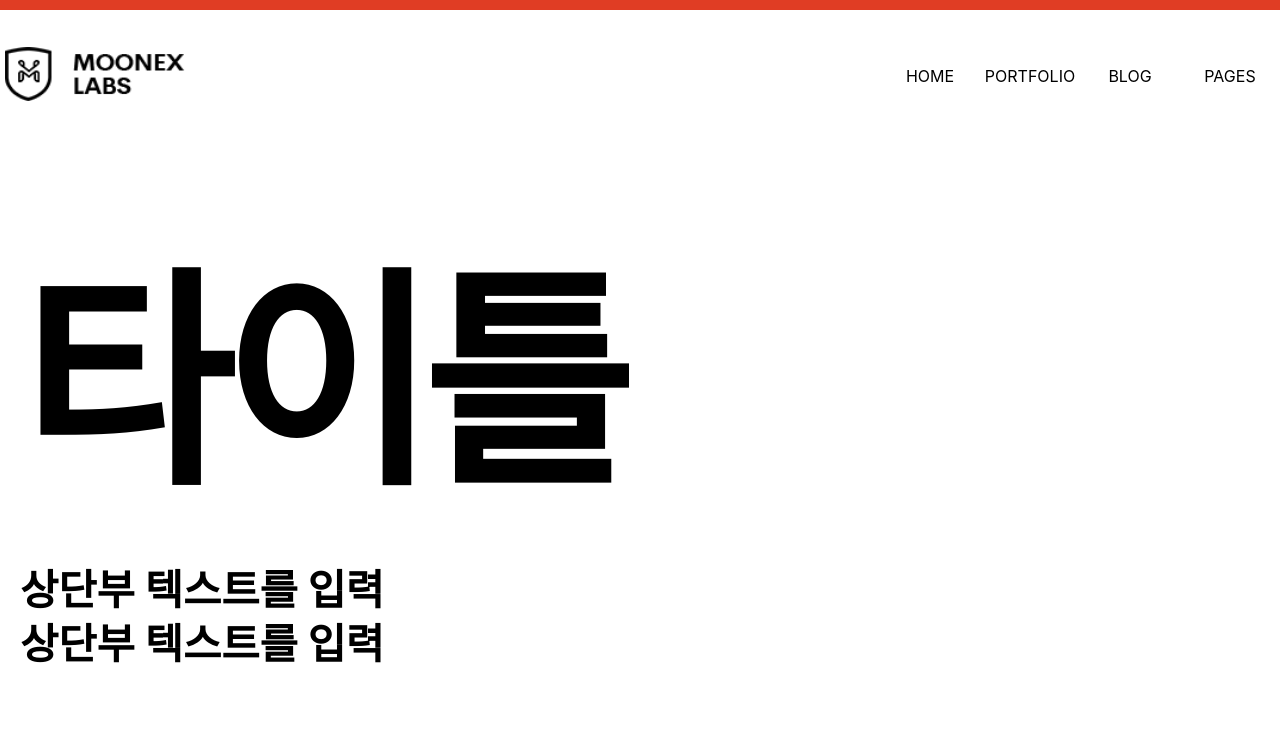
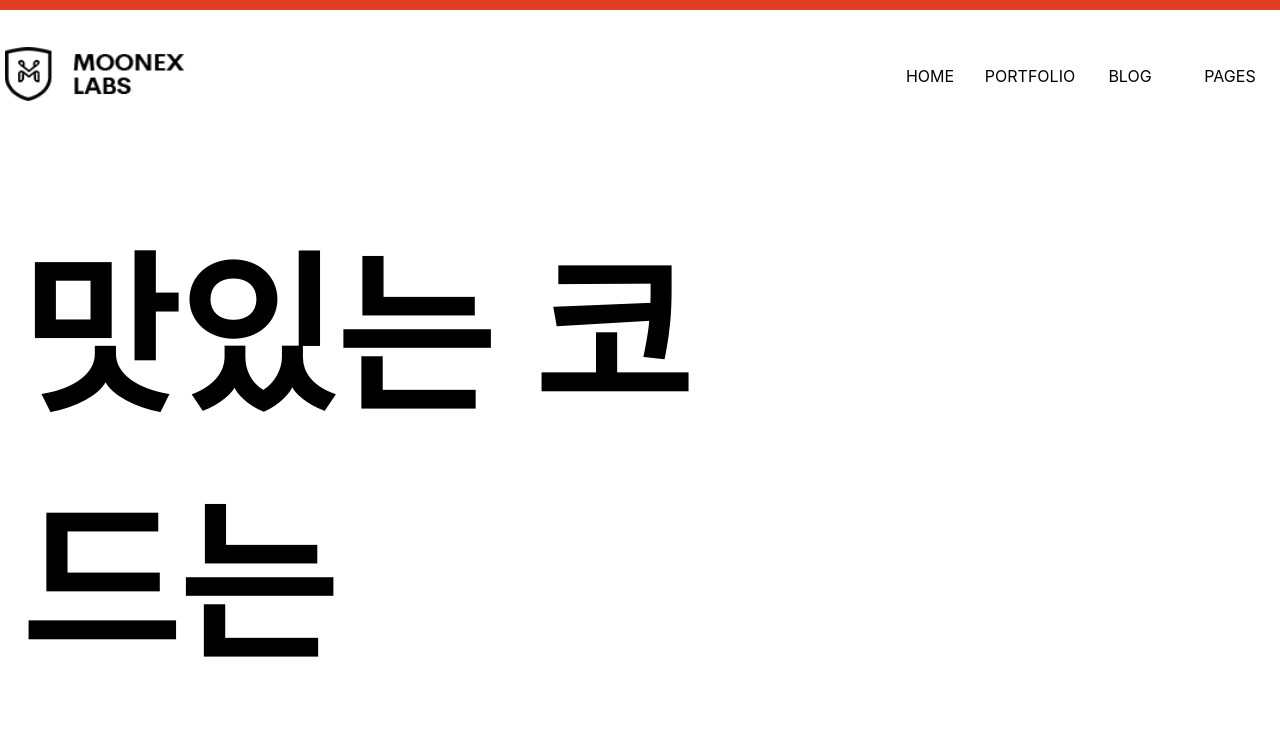
Before and after one commit to parkcheonju/parcheonju_portfolio, a React (Create React App) app: page / in a window 1280 px wide. Shown: the top 744 px of the page. Built offline with nearby package versions, Linux system fonts and the light colour scheme; a web font is replaced by a local one.

Commit message:
h1 modify commit

```diff
--- a/src/components/Sections/Section1.js
+++ b/src/components/Sections/Section1.js
@@ -8,7 +8,7 @@ export default function Section1() {
         <div className="Section1_container">
           <div className="Section1_left">
             <div className="Section1_left-title">
-              <h1>타이틀</h1>
+              <h1>맛있는 코드는<br/>성능도 맛있다!<br/></h1>
             </div>
             <div className="Section1_left-text1">
               <p>
--- a/src/components/css/Section1.css
+++ b/src/components/css/Section1.css
@@ -29,8 +29,7 @@
 }
 
 .Section1_left-title h1 {
-  font-size: 14.375rem;
-  letter-spacing: -.05em;
+  font-size: 10.7em;
 }
 
 .Section1_left-text1 {
```
